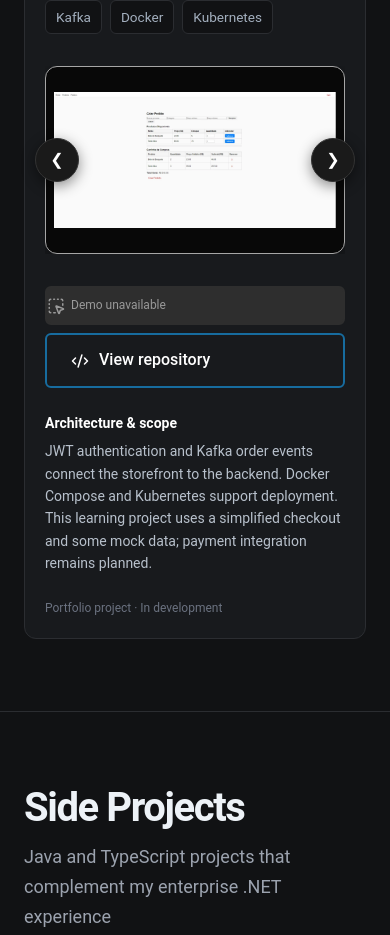
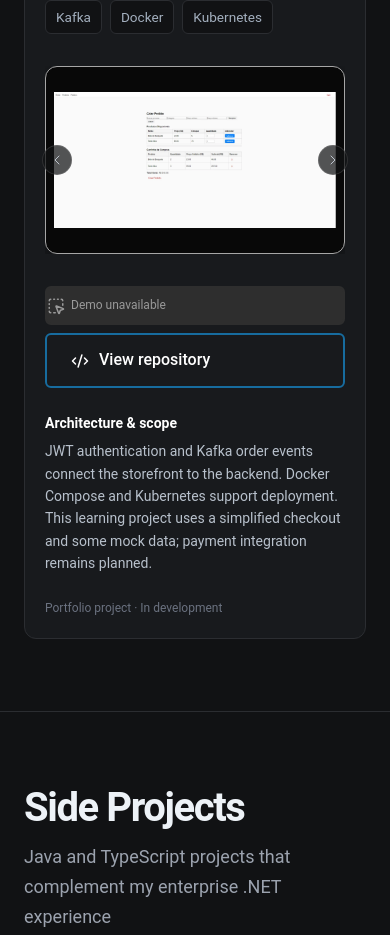
Before and after one commit to VictorMoni/Portfolio, a React (Vite) app: page / in a window 390 px wide. Shown: the part 4340-5275 px from the top of the page. Built offline with nearby package versions, Linux system fonts and the light colour scheme.

Commit message:
style: soften mobile gallery navigation arrows

```diff
--- a/src/components/MediaGallery/index.tsx
+++ b/src/components/MediaGallery/index.tsx
@@ -1,3 +1,4 @@
+import { ChevronLeft, ChevronRight } from 'lucide-react';
 import { useState, useEffect } from "react";
 import styled from "styled-components";
 import { useKeenSlider } from "keen-slider/react";
@@ -79,24 +80,33 @@ const Arrow = styled.button`
   position: absolute;
   top: 50%;
   transform: translateY(-50%);
-  background: #1a1a1a;
-  border: 1px solid #333;
-  color: white;
-  padding: 8px;
-  border-radius: 50%;
   display: flex;
   width: 44px;
   height: 44px;
-  z-index: 2;
-  box-shadow: 0 4px 14px rgba(0, 0, 0, 0.45);
   align-items: center;
   justify-content: center;
+  z-index: 2;
+  padding: 0;
+  background: transparent;
+  border: 0;
+  border-radius: 50%;
+  color: #bec5ce;
   cursor: pointer;
-  transition: background 0.2s;
+  transition: color 0.2s;
 
-  &:hover {
-    background: #333;
+  &::before {
+    content: '';
+    position: absolute;
+    inset: 7px;
+    z-index: -1;
+    border-radius: 50%;
+    background: rgba(17, 18, 20, 0.72);
+    border: 1px solid rgba(255, 255, 255, 0.12);
+    transition: background 0.2s;
   }
+
+  &:hover { color: #fff; }
+  &:hover::before { background: rgba(30, 32, 36, 0.9); }
 
   @media (min-width: 1024px) {
     display: none;
@@ -196,8 +206,8 @@ const MediaGallery = ({ images }: MediaTypes) => {
 
         {images.length > 1 && (
           <>
-            <ArrowLeft type="button" aria-label="Previous images" onClick={() => slider.current?.prev()}>&#10094;</ArrowLeft>
-            <ArrowRight type="button" aria-label="Next images" onClick={() => slider.current?.next()}>&#10095;</ArrowRight>
+            <ArrowLeft type="button" aria-label="Previous images" onClick={() => slider.current?.prev()}><ChevronLeft size={16} strokeWidth={1.5} aria-hidden="true" /></ArrowLeft>
+            <ArrowRight type="button" aria-label="Next images" onClick={() => slider.current?.next()}><ChevronRight size={16} strokeWidth={1.5} aria-hidden="true" /></ArrowRight>
           </>
         )}
       </SliderWrapper>
```
